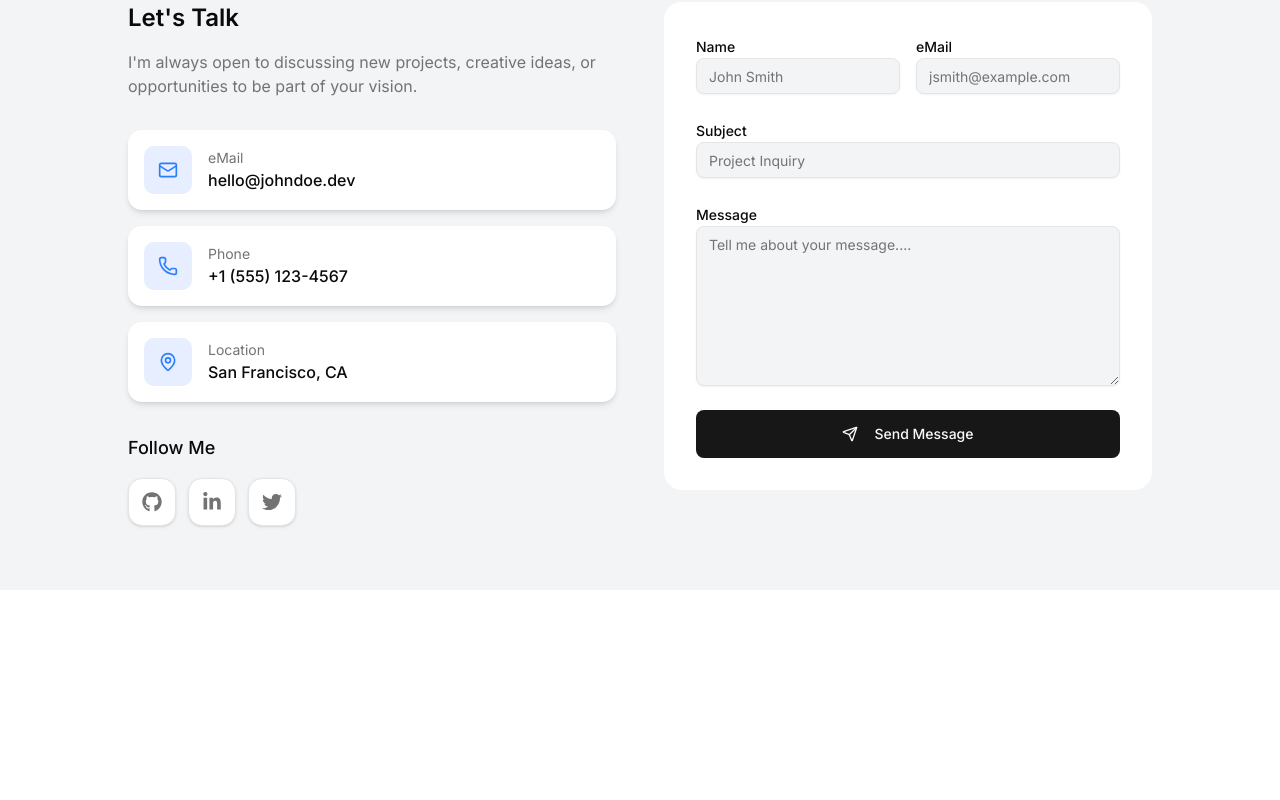
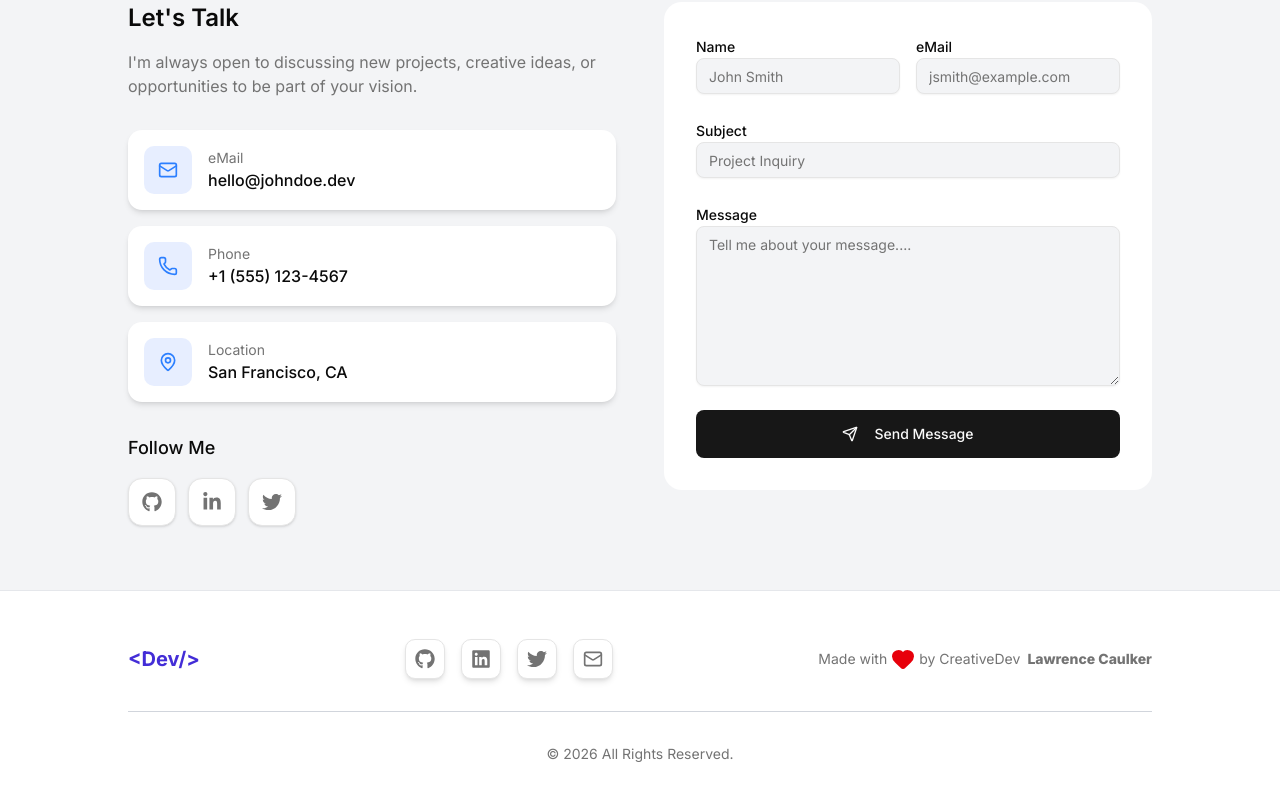
Before and after one commit to creativeloc/dev-portfolio2026, a Next.js app: page / in a window 1280 px wide. Shown: the part 7869-8669 px from the top of the page. Before the commit the page ends 8459 px from the top, so only its background shows below. Built offline with nearby package versions, Linux system fonts and the light colour scheme.

Commit message:
completed footter section

```diff
--- a/app/layout.tsx
+++ b/app/layout.tsx
@@ -3,6 +3,7 @@ import { Inter } from "next/font/google"
 import "./globals.css"
 import Provider from "@/components/Hoc/Provider"
 import ResponsiveNav from "@/components/Home/Navbar/ResponsiveNav"
+import Footer from "@/components/Home/Footer/Footer"
 
 const font = Inter({
   weight: ["100", "200", "300", "400", "500", "600", "700", "800", "900"],
@@ -29,6 +30,7 @@ export default function RootLayout({
         <Provider>
           <ResponsiveNav />
           {children}
+          <Footer />
         </Provider>
       </body>
     </html>
--- /dev/null
+++ b/components/Home/Footer/Footer.tsx
@@ -0,0 +1,46 @@
+import { footerSocialLinks } from "@/data"
+import { Heart } from "lucide-react"
+
+const Footer = () => {
+  return (
+    <footer className="border-t bg-white dark:bg-gray-900 border-gray-200 dark:border-gray-700 py-12">
+      <div className="w-[80%] mx-auto">
+        <div className="flex flex-col md:flex-row items-center justify-between gap-6">
+          <a href="#home" className="text-xl font-bold text-indigo-700">
+            {"<Dev/>"}
+          </a>
+          <div className="flex items-center gap-4">
+            {footerSocialLinks.map((link) => {
+              return (
+                <a
+                  href={link.href}
+                  key={link.label}
+                  target="_blank"
+                  rel="noopener noreferrer"
+                  className="w-10 h-10 rounded-lg bg-white border dark:bg-gray-800 shadow-md flex items-center justify-center text-muted-foreground hover:text-blue-500 transition-colors"
+                >
+                  <link.icon className="w-5 h-5" />
+                </a>
+              )
+            })}
+          </div>
+
+          <p className="text-sm text-muted-foreground flex items-center gap-1">
+            Made with{" "}
+            <Heart className="w-6 h-6 text-destructive fill-destructive" /> by
+            CreativeDev
+            <span className="font-extrabold Capitalize">
+              &nbsp;Lawrence Caulker
+            </span>
+          </p>
+        </div>
+        <div className="mt-8 pt-8 border-t border-gray-300 dark:border-gray-800 text-center">
+          <p className="text-sm text-muted-foreground ">
+            &copy; {new Date().getFullYear()} All Rights Reserved.
+          </p>
+        </div>
+      </div>
+    </footer>
+  )
+}
+export default Footer
```
